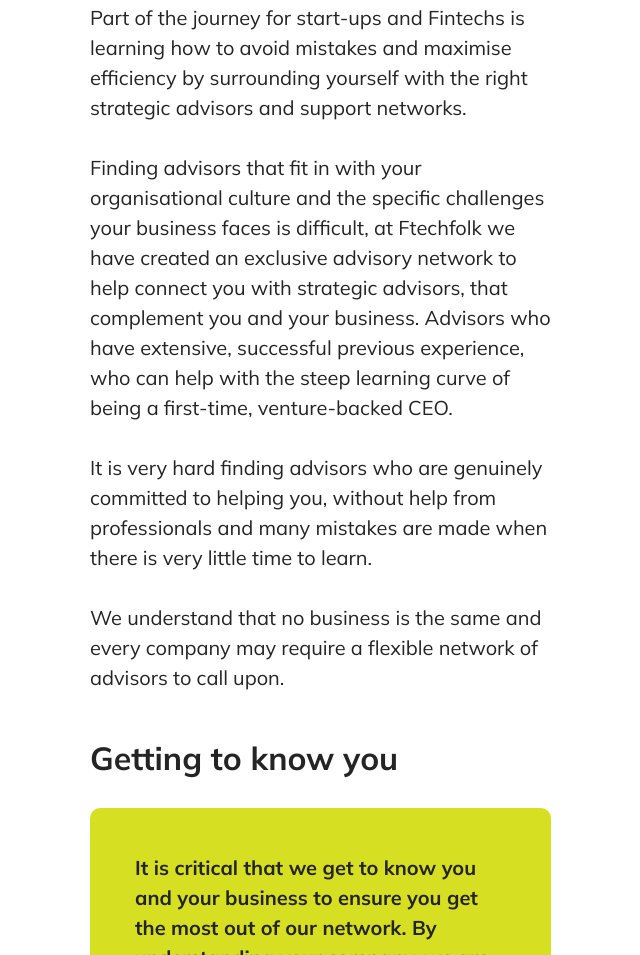
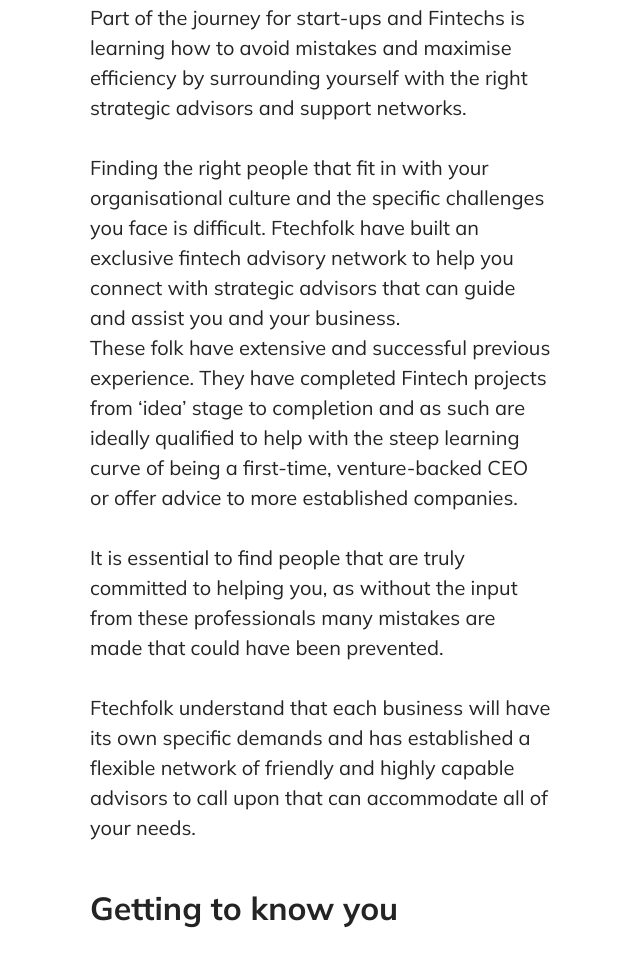
Before and after one commit to garrettsiegel/Ftechfolks, a plain HTML site: page advisory.html in a window 1280 px wide. Shown: the part 575-1530 px from the top of the page, without its empty margins (38-678 px from the left). Drawn offline with Linux system fonts and the light colour scheme.

Commit message:
Copy changes

```diff
--- a/advisory.html
+++ b/advisory.html
@@ -59,11 +59,12 @@
                 <h3>Growth is enhanced by working collaboratively</h3>
                 <p>To become successful in a competitive landscape is incredibly challenging and founders are frequently expected to be experts in all business, technical and market areas.</p>
                 <p>Part of the journey for start-ups and Fintechs is learning how to avoid mistakes and maximise efficiency by surrounding yourself with the right strategic advisors and support networks.</p>
-                <p>Finding advisors that fit in with your organisational culture and the specific challenges your business faces is difficult, at Ftechfolk we have created an exclusive advisory network to help connect you with strategic advisors, that complement you and your business. Advisors who have extensive, successful previous experience, who can help with the steep learning curve of being a first-time, venture-backed CEO.</p>
-                <p>It is very hard finding advisors who are genuinely committed to helping you, without help from professionals and many mistakes are made when there is very little time to learn.</p>
-                <p>We understand that no business is the same and every company may require a flexible network of advisors to call upon.</p>
+                <p>Finding the right people that fit in with your organisational culture and the specific challenges you face is difficult. Ftechfolk have built an exclusive fintech advisory network to help you connect with strategic advisors that can guide and assist you and your business.
+                <br> These folk have extensive and successful previous experience. They have completed Fintech projects from ‘idea’ stage to completion and as such are ideally qualified to help with the steep learning curve of being a first-time, venture-backed CEO or offer advice to more established companies.</p>
+                <p>It is essential to find people that are truly committed to helping you, as without the input from these professionals many mistakes are made that could have been prevented.</p>
+                <p>Ftechfolk understand that each business will have its own specific demands and has established a flexible network of friendly and highly capable advisors to call upon that can accommodate all of your needs.</p>
                 <h2 id="advisory-h2-2">Getting to know you</h2>
-                <p class="advisory-highlight">It is critical that we get to know you and your business to ensure you get the most out of our network. By understanding your company, we are able to connect you with the right Advisor that will enable you to unlock growth and scale. <br><br>
+                <p class="advisory-highlight">It is critical that we get to know you and your business to ensure you get the most out of our network. By understanding your company, we are able to connect you with the right people that will enable you to unlock growth and scale. <br><br>
                 Our Advisors have demonstrable expertise and understanding of the Fintech industry, and the journey that Founders undertake when scaling a business. We carefully bring together those who will bring value to the specific businesses in our network and provide the essential framework to achieve success.
                 </p>
             </div>
```
